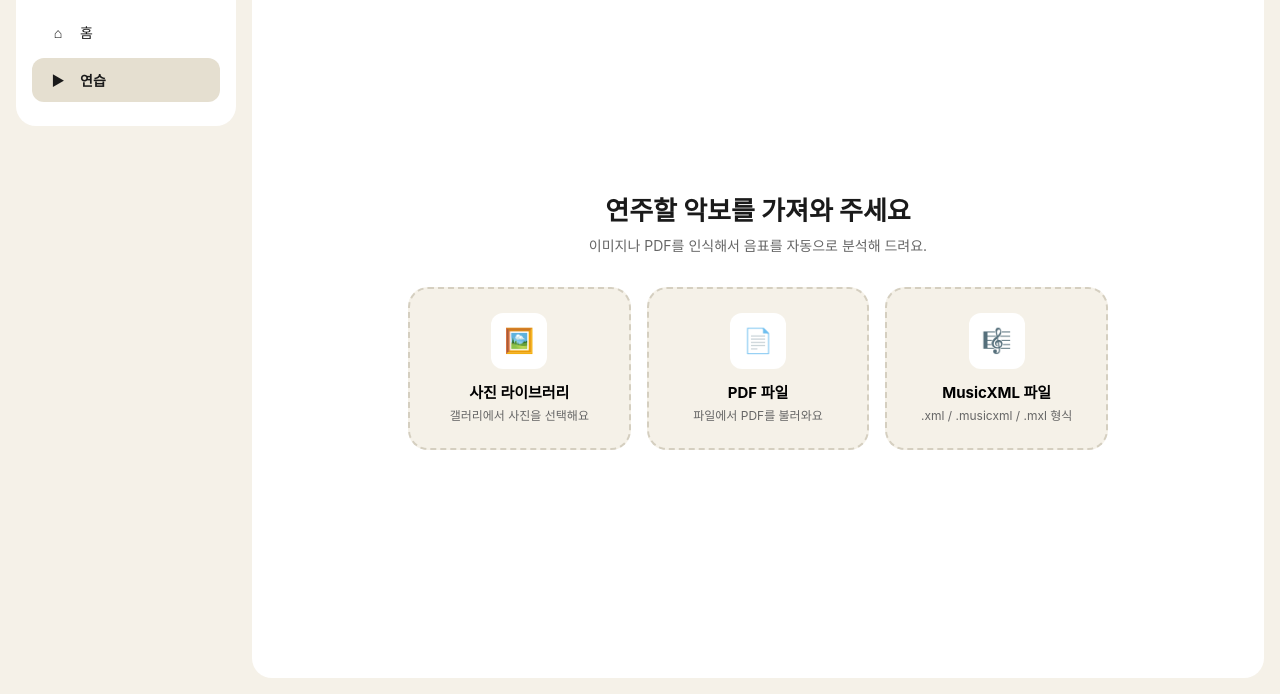
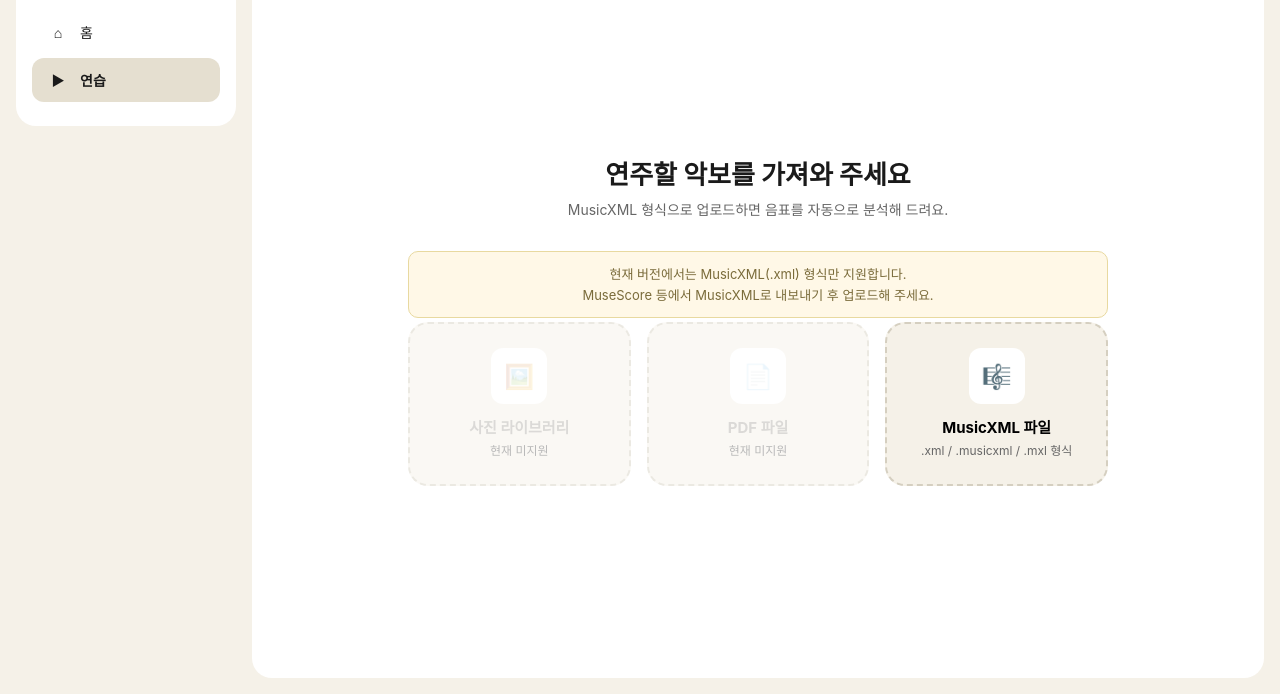
Before and after one commit to sunnn62/CSC4004-02-07, a plain HTML site: page frontend/upload.html in a window 1280 px wide. Shown: the part 106-800 px from the top of the page. Drawn offline with Linux system fonts and the light colour scheme.

Commit message:
feat: 배포 버전에서 PDF/이미지 업로드 버튼 비활성화, MusicXML 전용 안내 추가

```diff
--- a/frontend/css/upload.css
+++ b/frontend/css/upload.css
@@ -93,6 +93,19 @@ button { font-family: inherit; }
 .title { font-size: 26px; font-weight: 700; margin-bottom: 8px; }
 .subtitle { color: var(--text-secondary); font-size: 14px; margin-bottom: 32px; }
 
+.upload-notice {
+  background: #FFF8E7;
+  border: 1px solid #E8D9A0;
+  border-radius: 10px;
+  padding: 12px 18px;
+  font-size: 13px;
+  color: #7A6B3A;
+  line-height: 1.6;
+  text-align: center;
+  width: 100%; max-width: 700px;
+  margin-bottom: 4px;
+}
+
 .method-grid {
   display: grid;
   grid-template-columns: repeat(3, 1fr);
@@ -113,7 +126,14 @@ button { font-family: inherit; }
   background: white;
   transform: translateY(-2px);
 }
-.method-card:disabled { opacity: 0.5; cursor: not-allowed; }
+.method-card:disabled,
+.method-card.disabled {
+  opacity: 0.45;
+  cursor: not-allowed;
+  transform: none !important;
+  border-color: #D5CFC0 !important;
+  background: var(--bg-main) !important;
+}
 .method-icon {
   width: 56px; height: 56px;
   background: white;
--- a/frontend/upload.html
+++ b/frontend/upload.html
@@ -32,19 +32,24 @@
 
       <div class="content">
         <h1 class="title">연주할 악보를 가져와 주세요</h1>
-        <p class="subtitle">이미지나 PDF를 인식해서 음표를 자동으로 분석해 드려요.</p>
+        <p class="subtitle">MusicXML 형식으로 업로드하면 음표를 자동으로 분석해 드려요.</p>
+
+        <div class="upload-notice">
+          현재 버전에서는 MusicXML(.xml) 형식만 지원합니다.<br>
+          MuseScore 등에서 MusicXML로 내보내기 후 업로드해 주세요.
+        </div>
 
         <div class="method-grid">
-          <button class="method-card" data-method="library">
+          <button class="method-card disabled" data-method="library" disabled>
             <div class="method-icon">🖼️</div>
             <div class="method-label">사진 라이브러리</div>
-            <div class="method-hint">갤러리에서 사진을 선택해요</div>
+            <div class="method-hint">현재 미지원</div>
           </button>
 
-          <button class="method-card" data-method="pdf">
+          <button class="method-card disabled" data-method="pdf" disabled>
             <div class="method-icon">📄</div>
             <div class="method-label">PDF 파일</div>
-            <div class="method-hint">파일에서 PDF를 불러와요</div>
+            <div class="method-hint">현재 미지원</div>
           </button>
 
           <button class="method-card" data-method="musicxml">
```
